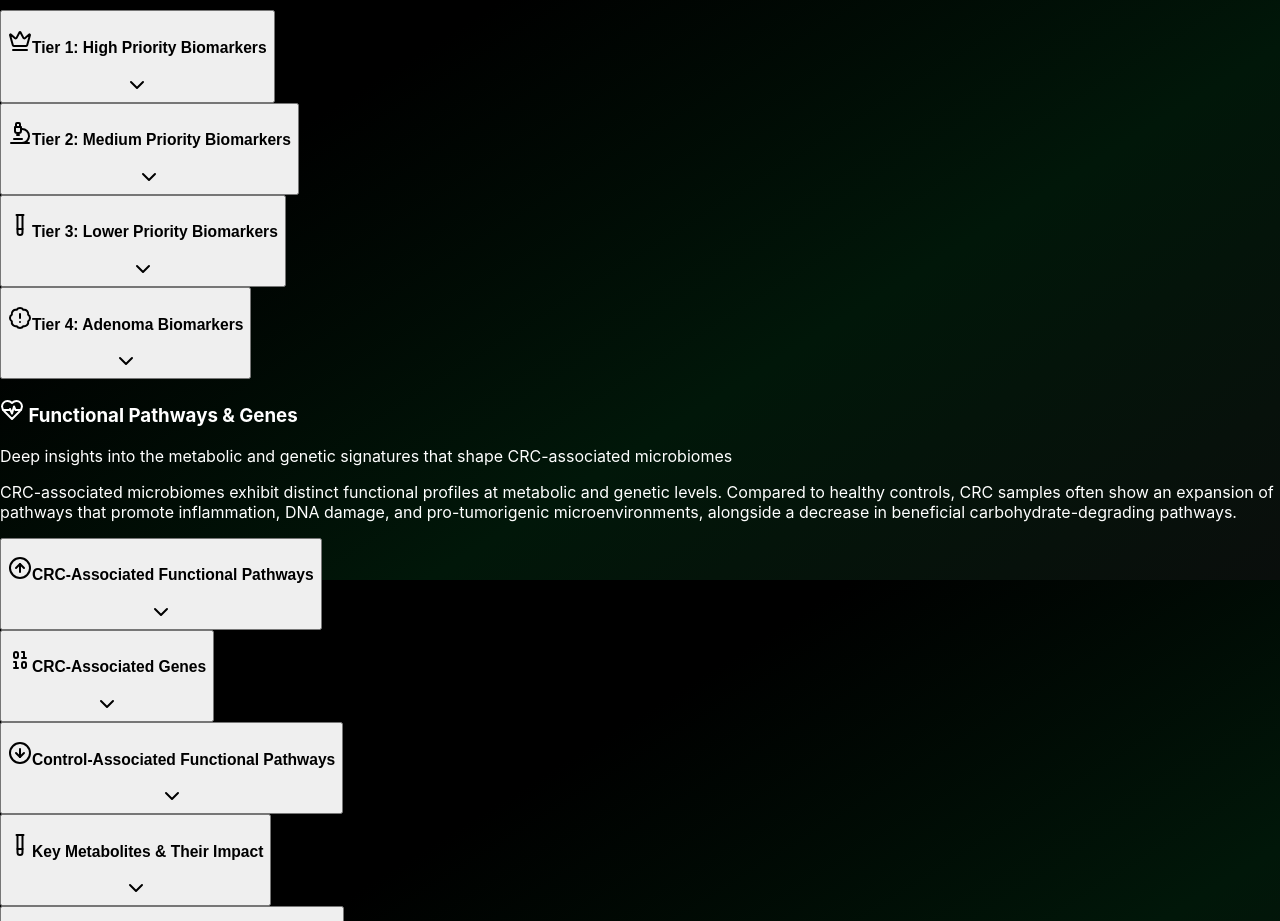
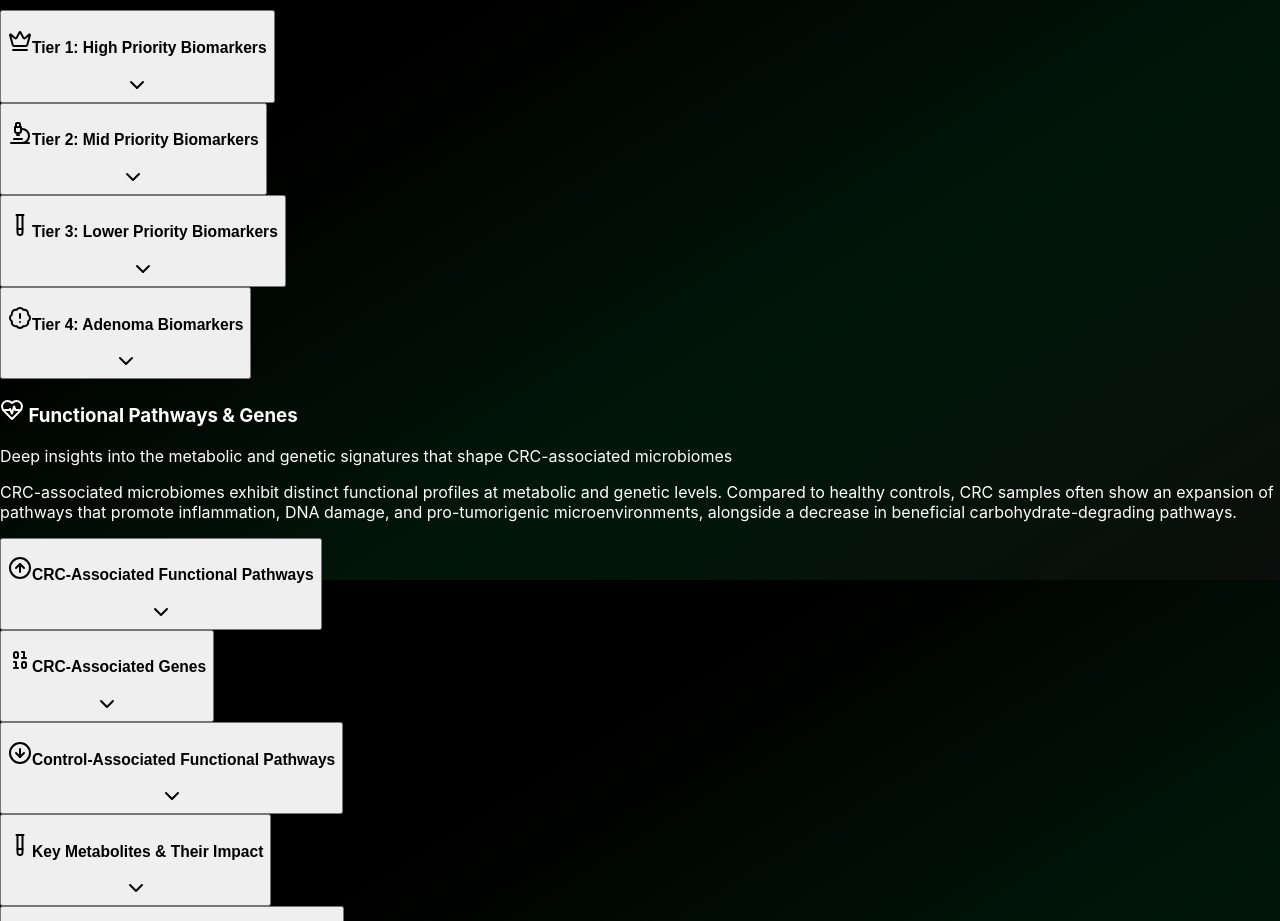
Before and after one commit to kmcclary/guthealthreport, a React (Create React App) app: page /guthealthreport/crc-detection in a window 1280 px wide. Shown: the part 3420-4341 px from the top of the page. Built offline with nearby package versions, Linux system fonts and the light colour scheme.

Commit message:
update crc

```diff
--- a/src/components/ui/MicrobiomeCRCReport.js
+++ b/src/components/ui/MicrobiomeCRCReport.js
@@ -480,7 +480,7 @@ const MicrobiomeCRCReport = () => {
           </AnalysisDropdown>
 
           <AnalysisDropdown
-            title="Tier 2: Medium Priority Biomarkers"
+            title="Tier 2: Mid Priority Biomarkers"
             icon={Microscope}
             bgColor="bg-orange-50"
             textColor="text-orange-700"
```
